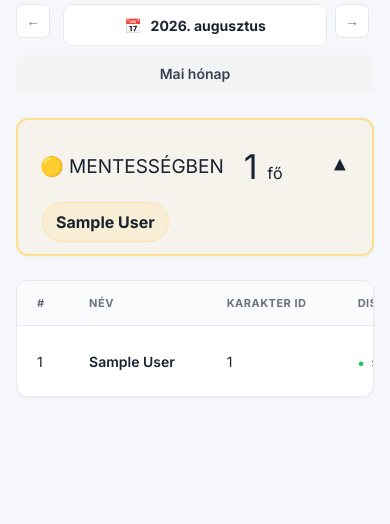
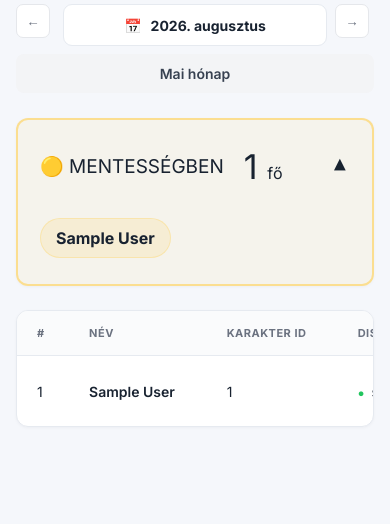
Before and after one commit to kismok/nevsor-weboldal, a Flask app: page / in a window 390 px wide, after a click that opens the changed part. Shown: the part 274-798 px from the top of the page. Before the commit the page ends 671 px from the top, so only its background shows below. Run offline with Flask 3, Linux system fonts and the light colour scheme; tables that the repository leaves empty hold one stand-in row (values such as "Sample post"); data that the repository does not hold is empty.

Commit message:
Update index.html

```diff
--- a/templates/index.html
+++ b/templates/index.html
@@ -107,6 +107,45 @@
 
         .payment-details-body span {
             margin: 2px !important;
+        }
+</style>
+<style>
+        /* A nevek ne csússzanak egymásra: külön "pille" elemek legyenek */
+        .payment-details-body {
+            display: flex !important;
+            flex-wrap: wrap !important;
+            align-items: flex-start !important;
+            justify-content: flex-start !important;
+            gap: 18px 20px !important;
+            padding: 6px 30px 32px 30px !important;
+        }
+
+        .payment-details-body span {
+            display: inline-flex !important;
+            align-items: center !important;
+            justify-content: center !important;
+            flex: 0 0 auto !important;
+            width: auto !important;
+            max-width: 100% !important;
+            min-height: 40px !important;
+            box-sizing: border-box !important;
+            margin: 0 !important;
+            padding: 9px 15px !important;
+            line-height: 1.25 !important;
+            white-space: nowrap !important;
+            position: relative !important;
+        }
+
+        @media (max-width: 700px) {
+            .payment-details-body {
+                gap: 14px !important;
+                padding: 6px 22px 26px 22px !important;
+            }
+
+            .payment-details-body span {
+                white-space: normal !important;
+                text-align: center !important;
+            }
         }
 </style>
 </head>
```
